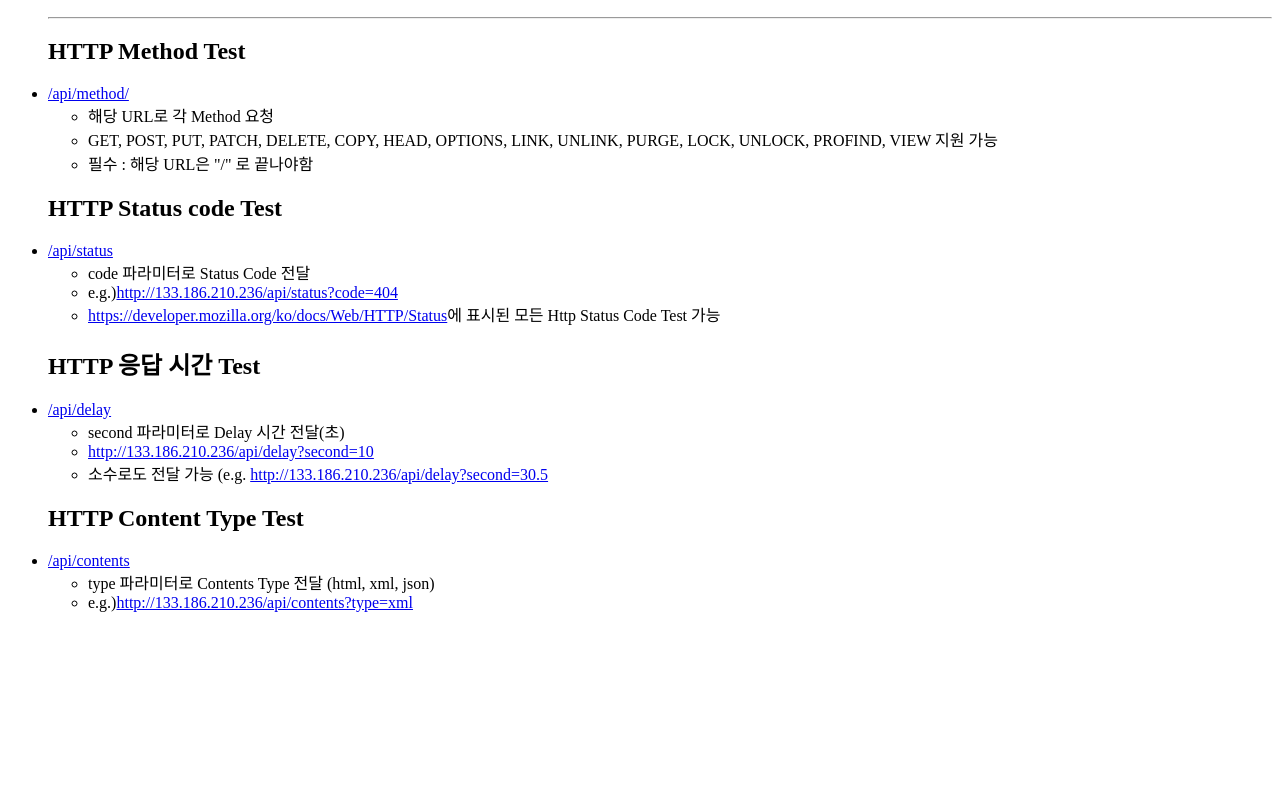
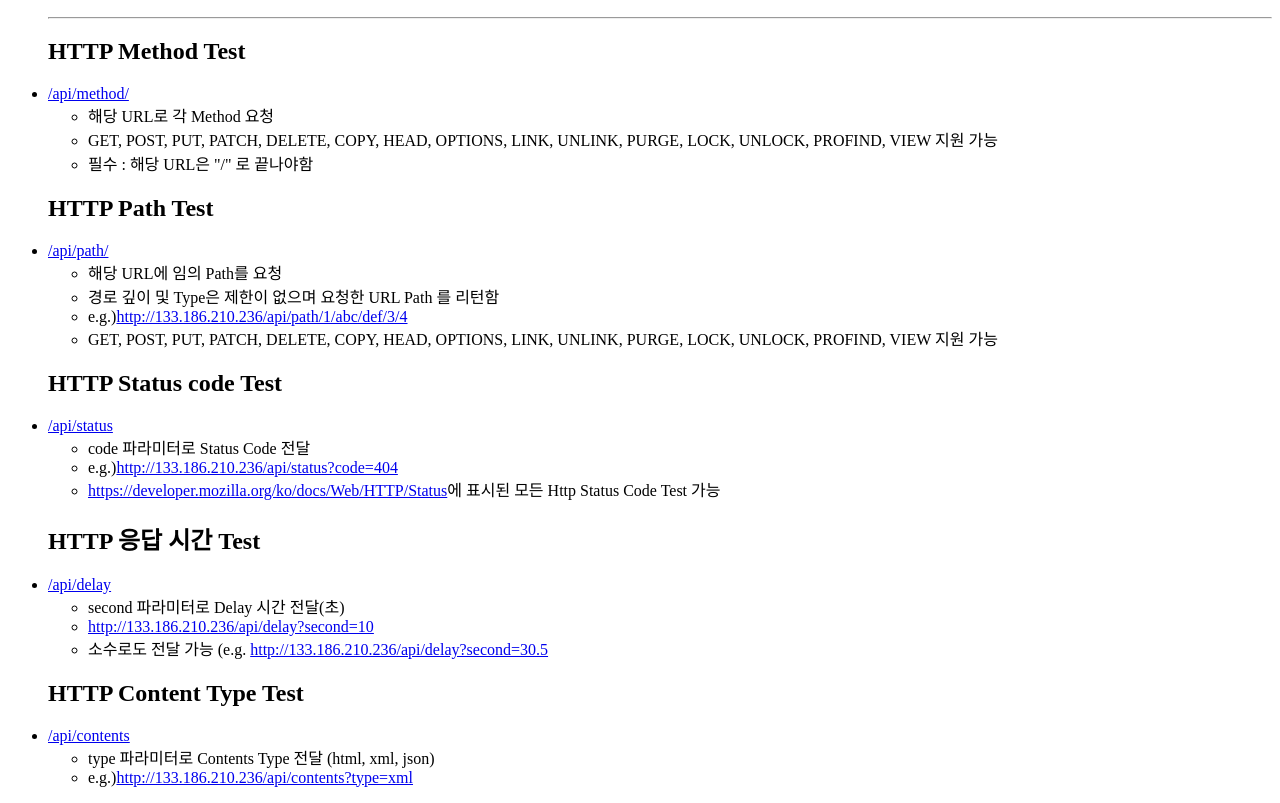
Before and after one commit to taejukim/django_server, a Django app: template api/templates/index.html in a window 1280 px wide. Shown: the part 225-1028 px from the top of the page. Before the commit the page ends 837 px from the top, so only its background shows below. Run offline with Django 3.2, Linux system fonts and the light colour scheme; the template is opened without the code that fills it, so the values that code supplies are empty.

Commit message:
add method_path test and maual.

```diff
--- a/api/templates/index.html
+++ b/api/templates/index.html
@@ -37,6 +37,18 @@
                     <li>필수 : 해당 URL은 "/" 로 끝나야함</li>
                 </ul>
             </li>
+            <h2>HTTP Path Test</h2>
+            <li><a href="/api/path/" target="_blank">/api/path/</a>
+                <ul>
+                    <li>해당 URL에 임의 Path를 요청</li>
+                    <li>경로 깊이 및 Type은 제한이 없으며 요청한 URL Path 를 리턴함</li>
+                    <li>e.g.)<a href="http://133.186.210.236/api/path/1/abc/def/3/4"
+                        target="_blank">http://133.186.210.236/api/path/1/abc/def/3/4</a></li>
+                    <li>GET, POST, PUT, PATCH, DELETE, COPY, HEAD, OPTIONS, LINK, UNLINK, PURGE, LOCK, UNLOCK, PROFIND,
+                        VIEW 지원 가능</li>
+                </ul>
+            </li>
+
             <h2>HTTP Status code Test</h2>
             <li><a href="/api/status" target="_blank">/api/status</a>
                 <ul>
--- a/api/urls.py
+++ b/api/urls.py
@@ -16,13 +16,13 @@ Including another URLconf
 from django.contrib import admin
 from django.urls import path
 from django.views.generic import TemplateView
-from api.views import contents_type_test, delay_test, method_test, status_test
+from api.views import contents_type_test, delay_test, method_path_test, status_test
 
 urlpatterns = [
     path('', TemplateView.as_view(template_name='index.html')),
-    path('method/', method_test), # api/method
-    path('path/<path:url_path>', method_test), # api/path/path/to/test
-    path('path/', method_test), # api/path
+    path('method/', method_path_test), # api/method
+    path('path/<path:url_path>', method_path_test), # api/path/path/to/test/any/path
+    path('path/', method_path_test), # api/path
     path('status/', status_test), # api/status
     path('delay/', delay_test), # api/delay
     path('contents/', contents_type_test), # api/contents
--- a/api/views.py
+++ b/api/views.py
@@ -8,7 +8,7 @@ from api.references import status_code, html
 
 
 @csrf_exempt
-def method_test(request, url_path=None):
+def method_path_test(request, url_path=None):
     retv = {
         'header': {
             'resultCode': 0,
@@ -16,6 +16,7 @@ def method_test(request, url_path=None):
             'isSuccessful': True
         },
         'title': '{} Method TEST'.format(request.method),
+        'method': '{}'.format(request.method),
         'body': 'HTTP {} Method Test page'.format(request.method),
         'testDate':datetime.now().isoformat()
     }
```
